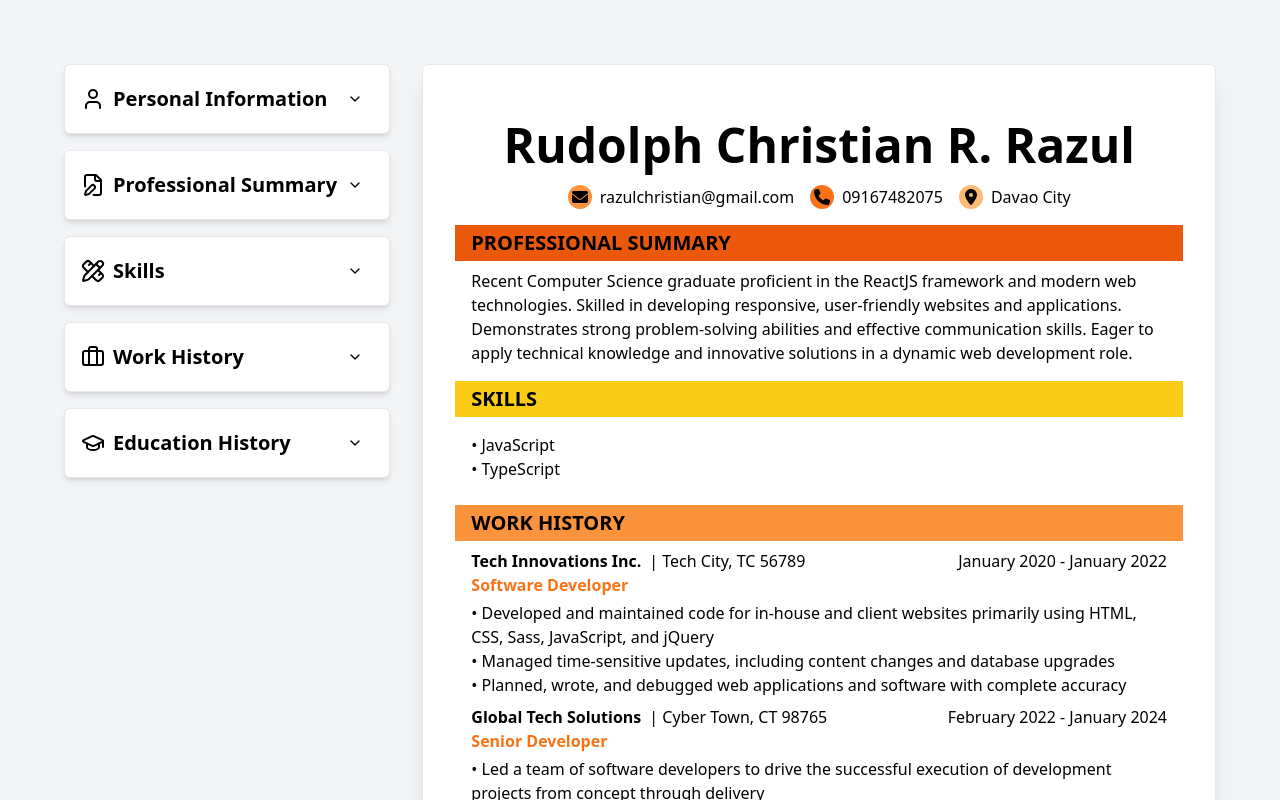
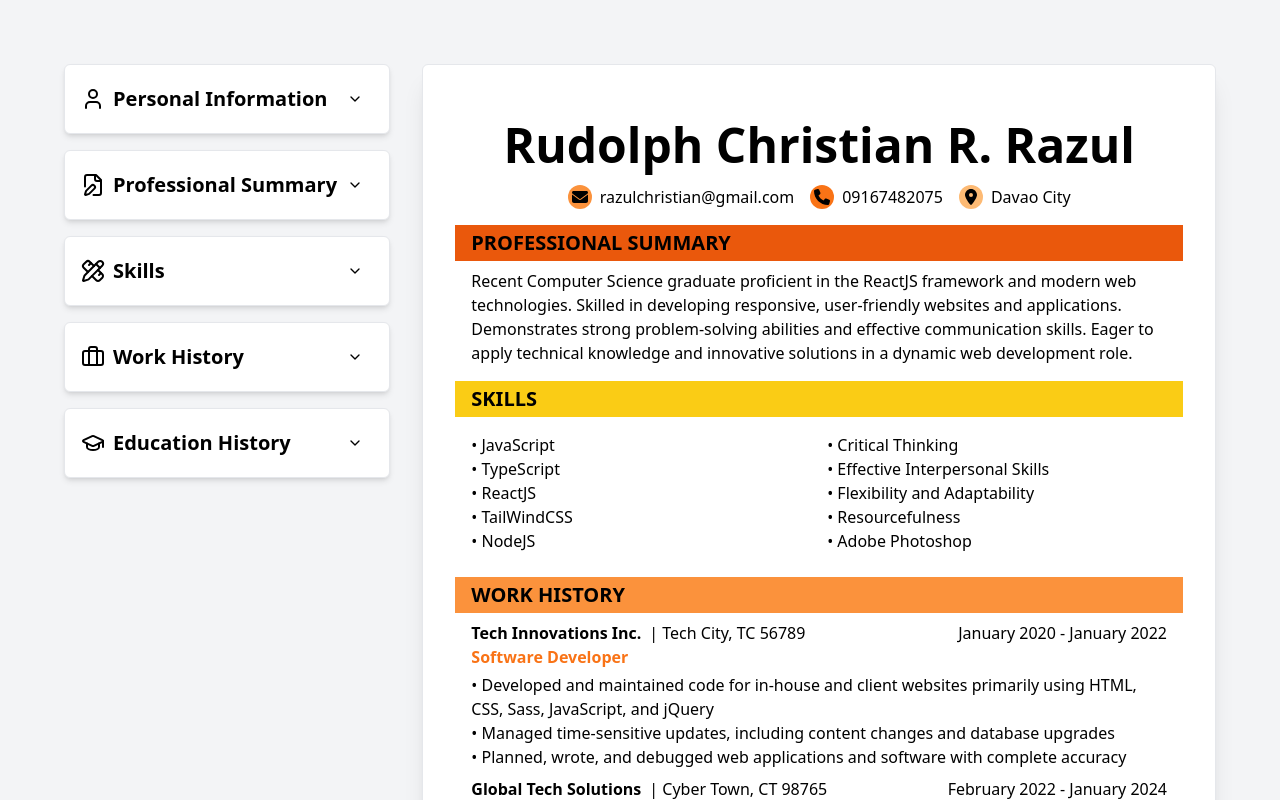
Before and after one commit to christianrazul/cv-architect, a React (Vite) app: page / in a window 1280 px wide. Shown: the top 800 px of the page. Built offline with nearby package versions, Linux system fonts and the light colour scheme.

Commit message:
Updated layouting for Skills component

```diff
--- a/src/App.tsx
+++ b/src/App.tsx
@@ -33,9 +33,14 @@ const exampleResume = {
   skills: [
     { skill: "JavaScript" },
     { skill: "TypeScript" },
-    // { skill: "ReactJS" },
-    // { skill: "TailWindCSS" },
-    // { skill: "NodeJS" },
+    { skill: "ReactJS" },
+    { skill: "TailWindCSS" },
+    { skill: "NodeJS" },
+    { skill: "Critical Thinking" },
+    { skill: "Effective Interpersonal Skills" },
+    { skill: "Flexibility and Adaptability" },
+    { skill: "Resourcefulness" },
+    { skill: "Adobe Photoshop" },
   ],
   workInfo: [
     {
--- a/src/components/Skills.tsx
+++ b/src/components/Skills.tsx
@@ -9,8 +9,8 @@ const Skills = ({ skills }: SkillsProps) => {
   return (
     <div className="w-full">
       <h1 className=" bg-yellow-400 py-1 pl-4 text-xl font-bold">SKILLS</h1>
-      <div className="grid w-full grid-cols-2 p-4">
-        <ul>
+      <div className="p-4">
+        <ul className="columns-2">
           {/* Check array length and if it's empty, render no skills listed */}
           {skills.skills.length !== 0 && skills.skills[0].skill !== "" ? (
             skills.skills.map((skill, index) => (
--- a/src/style.css
+++ b/src/style.css
@@ -639,6 +639,10 @@ video {
   z-index: 50;
 }
 
+.col-auto {
+  grid-column: auto;
+}
+
 .m-4 {
   margin: 1rem;
 }
@@ -703,10 +707,6 @@ video {
   height: auto;
 }
 
-.h-screen {
-  height: 100vh;
-}
-
 .min-h-\[80px\] {
   min-height: 80px;
 }
@@ -735,16 +735,8 @@ video {
   width: 18rem;
 }
 
-.w-80 {
-  width: 20rem;
-}
-
 .w-9 {
   width: 2.25rem;
-}
-
-.w-\[21cm\] {
-  width: 21cm;
 }
 
 .w-auto {
@@ -753,22 +745,6 @@ video {
 
 .w-full {
   width: 100%;
-}
-
-.w-screen {
-  width: 100vw;
-}
-
-.w-8 {
-  width: 2rem;
-}
-
-.w-\[350px\] {
-  width: 350px;
-}
-
-.w-\[360px\] {
-  width: 360px;
 }
 
 .shrink-0 {
@@ -781,6 +757,15 @@ video {
 
 .list-none {
   list-style-type: none;
+}
+
+.columns-2 {
+  -moz-columns: 2;
+       columns: 2;
+}
+
+.grid-flow-col {
+  grid-auto-flow: column;
 }
 
 .grid-cols-2 {
@@ -1043,10 +1028,6 @@ video {
 
 .text-center {
   text-align: center;
-}
-
-.align-middle {
-  vertical-align: middle;
 }
 
 .text-5xl {
@@ -1402,24 +1383,8 @@ video {
     display: inline;
   }
 
-  .md\:grid {
-    display: grid;
-  }
-
   .md\:w-\[21cm\] {
     width: 21cm;
-  }
-
-  .md\:w-\[700px\] {
-    width: 700px;
-  }
-
-  .md\:grid-cols-2 {
-    grid-template-columns: repeat(2, minmax(0, 1fr));
-  }
-
-  .md\:flex-row {
-    flex-direction: row;
   }
 
   .md\:px-8 {
@@ -1429,20 +1394,8 @@ video {
 }
 
 @media (min-width: 1024px) {
-  .lg\:w-\[21cm\] {
-    width: 21cm;
-  }
-
   .lg\:w-\[360px\] {
     width: 360px;
-  }
-
-  .lg\:grid-cols-1 {
-    grid-template-columns: repeat(1, minmax(0, 1fr));
-  }
-
-  .lg\:grid-cols-2 {
-    grid-template-columns: repeat(2, minmax(0, 1fr));
   }
 
   .lg\:flex-row {
@@ -1453,23 +1406,7 @@ video {
     align-items: flex-start;
   }
 
-  .lg\:bg-red-300 {
-    --tw-bg-opacity: 1;
-    background-color: rgb(252 165 165 / var(--tw-bg-opacity));
-  }
-
   .lg\:px-16 {
-    padding-left: 4rem;
-    padding-right: 4rem;
-  }
-}
-
-@media (min-width: 1280px) {
-  .xl\:grid-cols-2 {
-    grid-template-columns: repeat(2, minmax(0, 1fr));
-  }
-
-  .xl\:px-16 {
     padding-left: 4rem;
     padding-right: 4rem;
   }
```
